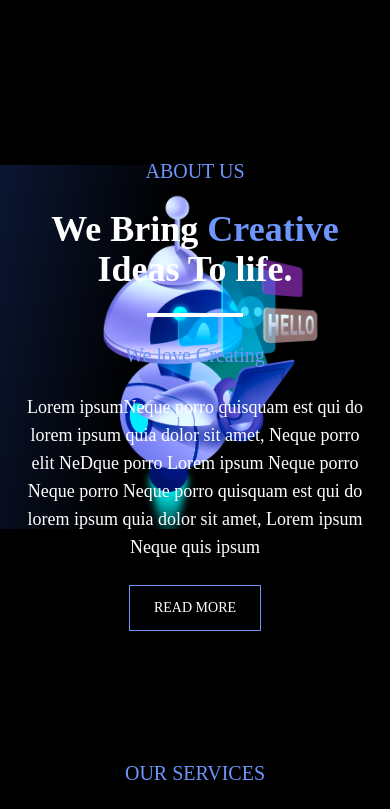
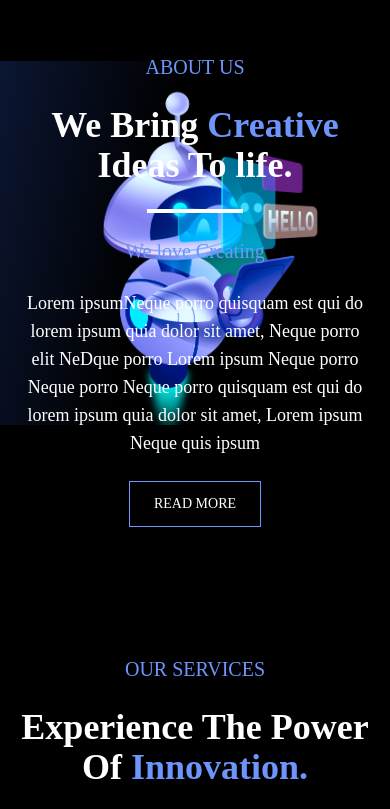
Before and after one commit to Trong-Tan/creatic-animation, a React (Vite) app: page / in a window 390 px wide. Shown: the part 941-1750 px from the top of the page. Built offline with nearby package versions, Linux system fonts and the light colour scheme.

Commit message:
update file

```diff
--- a/src/index.tsx
+++ b/src/index.tsx
@@ -19,7 +19,7 @@ function App() {
       */}
       <Header className=" mt-9" />
       <Welcome className="mt-32 lg:mt-46" />
-      <AboutUs className=" mt-96 sm:mt-32 md:mt-48 lg:mt-70" />
+      <AboutUs className=" mt-70 sm:mt-32 md:mt-48 lg:mt-70" />
       <OurServices className="mt-32 md:mt-48 lg:mt-60" />
       <SectionDetail className="mt-36" />
       <OurWork className="mt-36 " />
```
